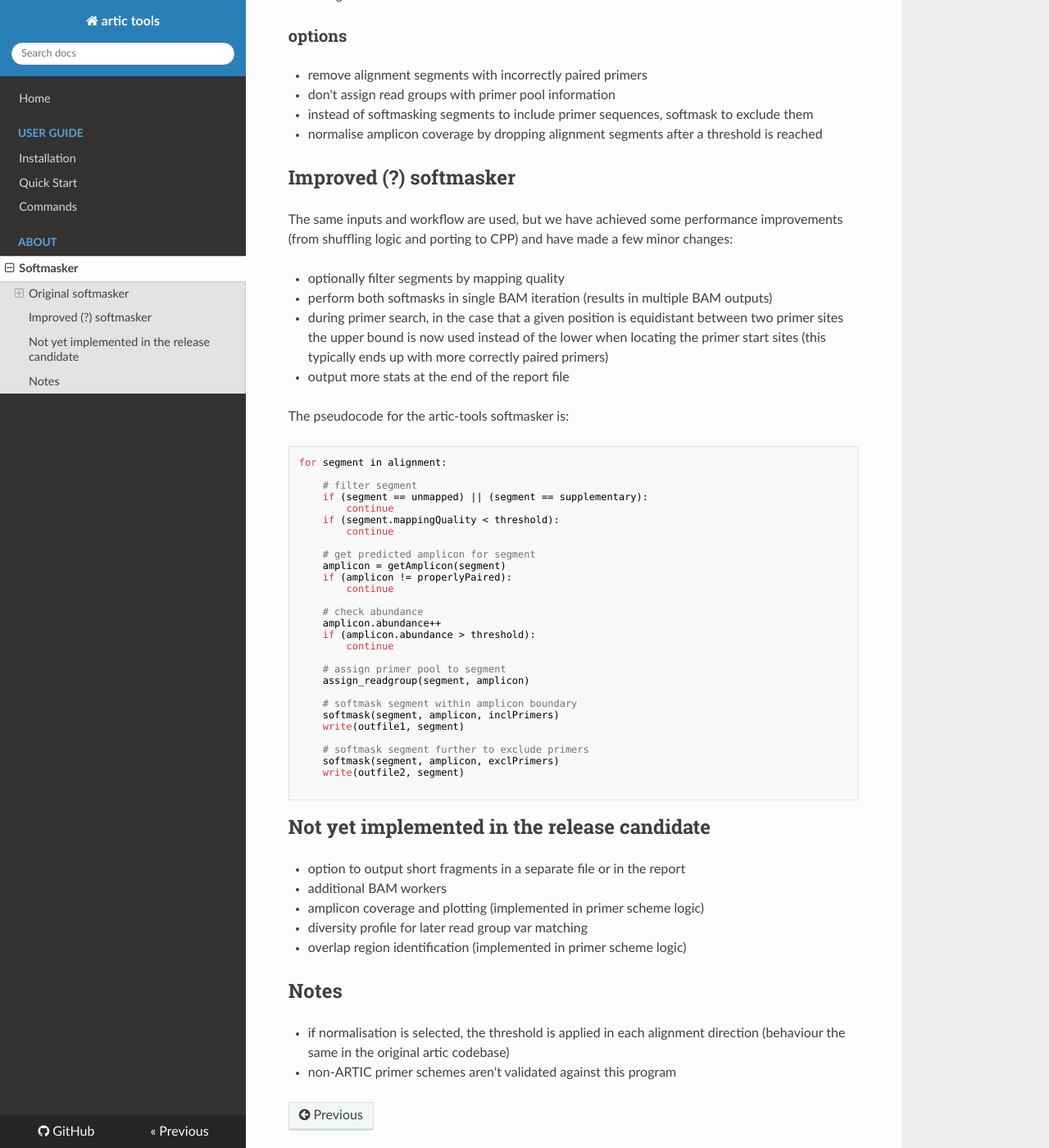
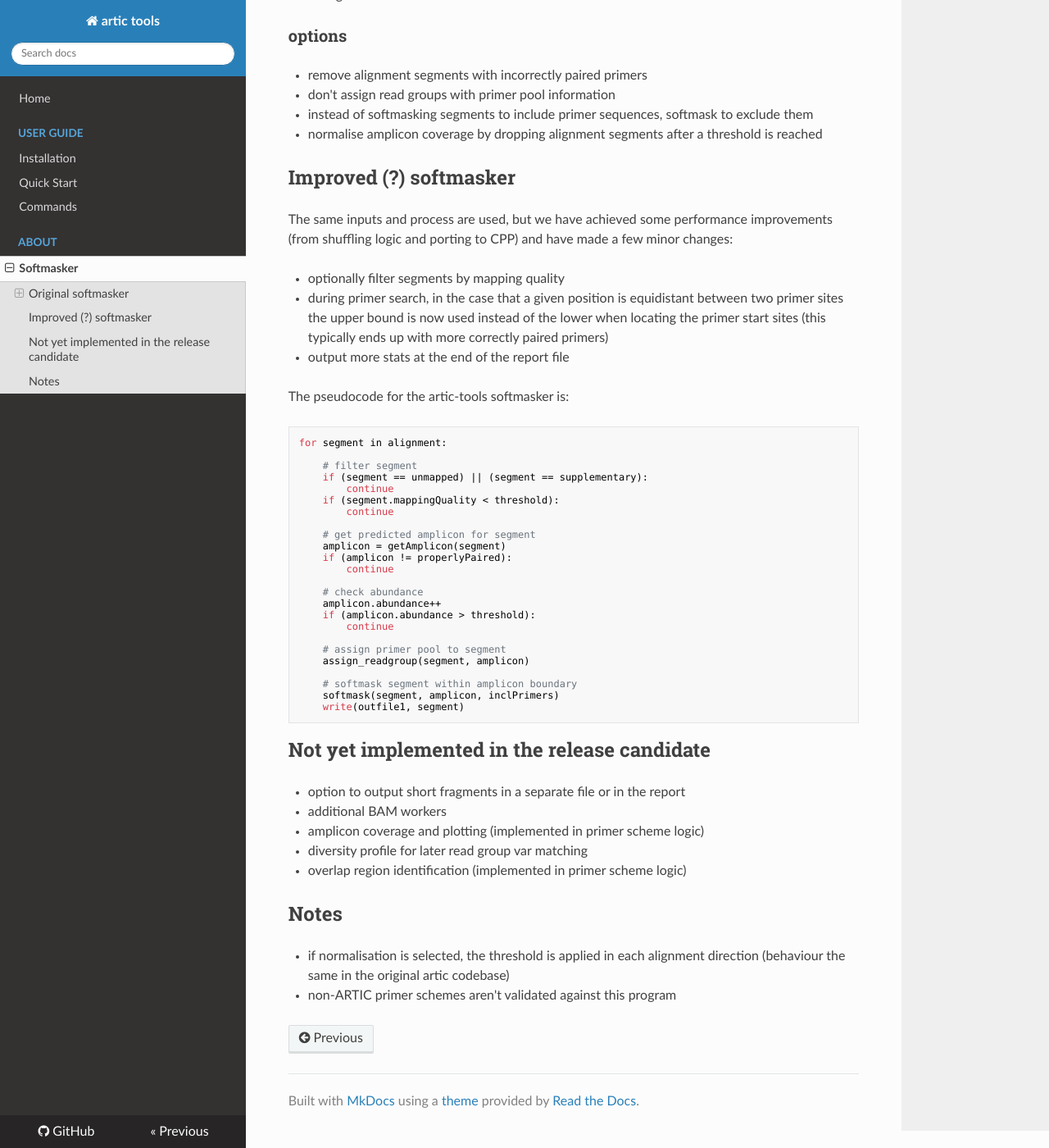
Before and after one commit to will-rowe/artic-tools, an MkDocs documentation site: the page built from docs/softmasker.md, in a window 1280 px wide and 1400 px high, scrolled down 817 px. Shown: the whole window at 82% size. Built offline with MkDocs 1.6.1, drawn with Linux system fonts in a browser that asks for light colours; nearby versions of some CDN libraries.

Commit message:
updating docs

````diff
--- a/docs/softmasker.md
+++ b/docs/softmasker.md
@@ -33,10 +33,9 @@ The basic workflow of the original softmasker is as follows:
 
 ## Improved (?) softmasker
 
-The same inputs and workflow are used, but we have achieved some performance improvements (from shuffling logic and porting to CPP) and have made a few minor changes:
+The same inputs and process are used, but we have achieved some performance improvements (from shuffling logic and porting to CPP) and have made a few minor changes:
 
 * optionally filter segments by mapping quality
-* perform both softmasks in single BAM iteration (results in multiple BAM outputs)
 * during primer search, in the case that a given position is equidistant between two primer sites the upper bound is now used instead of the lower when locating the primer start sites (this typically ends up with more correctly paired primers)
 * output more stats at the end of the report file
 
@@ -67,11 +66,6 @@ for segment in alignment:
     # softmask segment within amplicon boundary
     softmask(segment, amplicon, inclPrimers)
     write(outfile1, segment)
-
-    # softmask segment further to exclude primers
-    softmask(segment, amplicon, exclPrimers)
-    write(outfile2, segment)
-
 ```
 
 ## Not yet implemented in the release candidate
````
